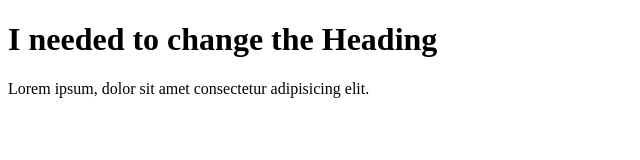
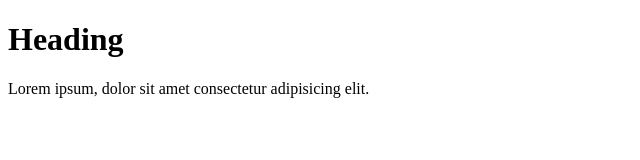
Before and after one commit to juliagronau/git-test, a plain HTML site: page index.html in a window 1280 px wide. Shown: the whole page, without its empty margins (0-640 px from the left). Drawn offline with Linux system fonts and the light colour scheme.

Commit message:
Update index.html

```diff
--- a/index.html
+++ b/index.html
@@ -10,7 +10,7 @@
     <title>Document</title>
   </head>
   <body>
-    <h1>I needed to change the Heading</h1>
+    <h1>Heading</h1>
     <p>
       Lorem ipsum, dolor sit amet consectetur adipisicing elit.
     </p>
```
